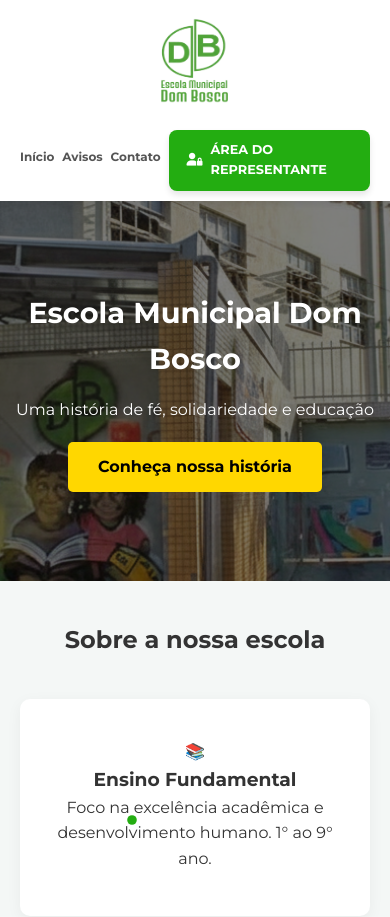
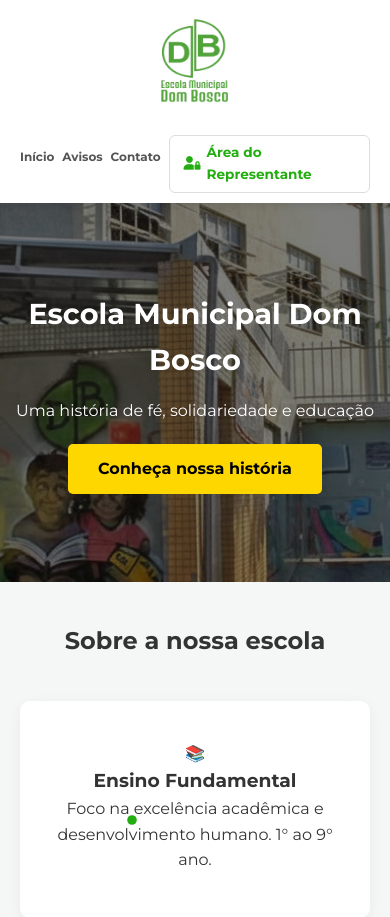
Before and after one commit to DaviBicalhol/testeescolapy, a Flask app: page / in a window 390 px wide. Shown: the top 917 px of the page. Run offline with Flask 3, Linux system fonts and the light colour scheme.

Commit message:
Ajustando CSS do nav

```diff
--- a/static/css/style.css
+++ b/static/css/style.css
@@ -819,36 +819,37 @@ body {
    ============================================================ */
 
 .btn-login-rep {
-    background-color: var(--cor-primaria) !important;
-    color: white !important;
-    padding: 10px 18px !important;
-    border-radius: 8px;
-    font-weight: bold;
+    background-color: transparent !important;
+    color: var(--cor-primaria) !important;
+    padding: 6px 14px !important;
+    border: 1.5px solid var(--cor-primaria);
+    border-radius: 6px;
+    font-weight: 600;
     display: inline-flex;
     align-items: center;
-    gap: 8px;
-    transition: all 0.3s ease;
-    box-shadow: 0 4px 6px rgba(0,0,0,0.1);
-    text-transform: uppercase;
-    font-size: 0.8rem !important;
+    gap: 6px;
+    transition: all 0.2s ease;
+    text-transform: none;
+    font-size: 0.85rem !important;
+    box-shadow: none;
 }
 
 .btn-login-rep:hover {
-    background-color: #1a880d !important;
-    transform: translateY(-2px);
-    box-shadow: 0 6px 12px rgba(0,0,0,0.15);
+    background-color: var(--cor-primaria) !important;
     color: white !important;
+    transform: none;
+    box-shadow: none;
 }
 
-/* Ajuste para o botão não quebrar a tela em celulares */
+/* No mobile, ele vira um botão de largura total */
 @media (max-width: 768px) {
     .btn-login-rep {
-        margin-top: 10px;
+        margin-top: 15px;
         width: 100%;
         justify-content: center;
+        border-color: #ddd;
     }
 }
-
 #galeriaFotos {
     display: grid;
     grid-template-columns: repeat(auto-fit, minmax(300px, 1fr));
```
